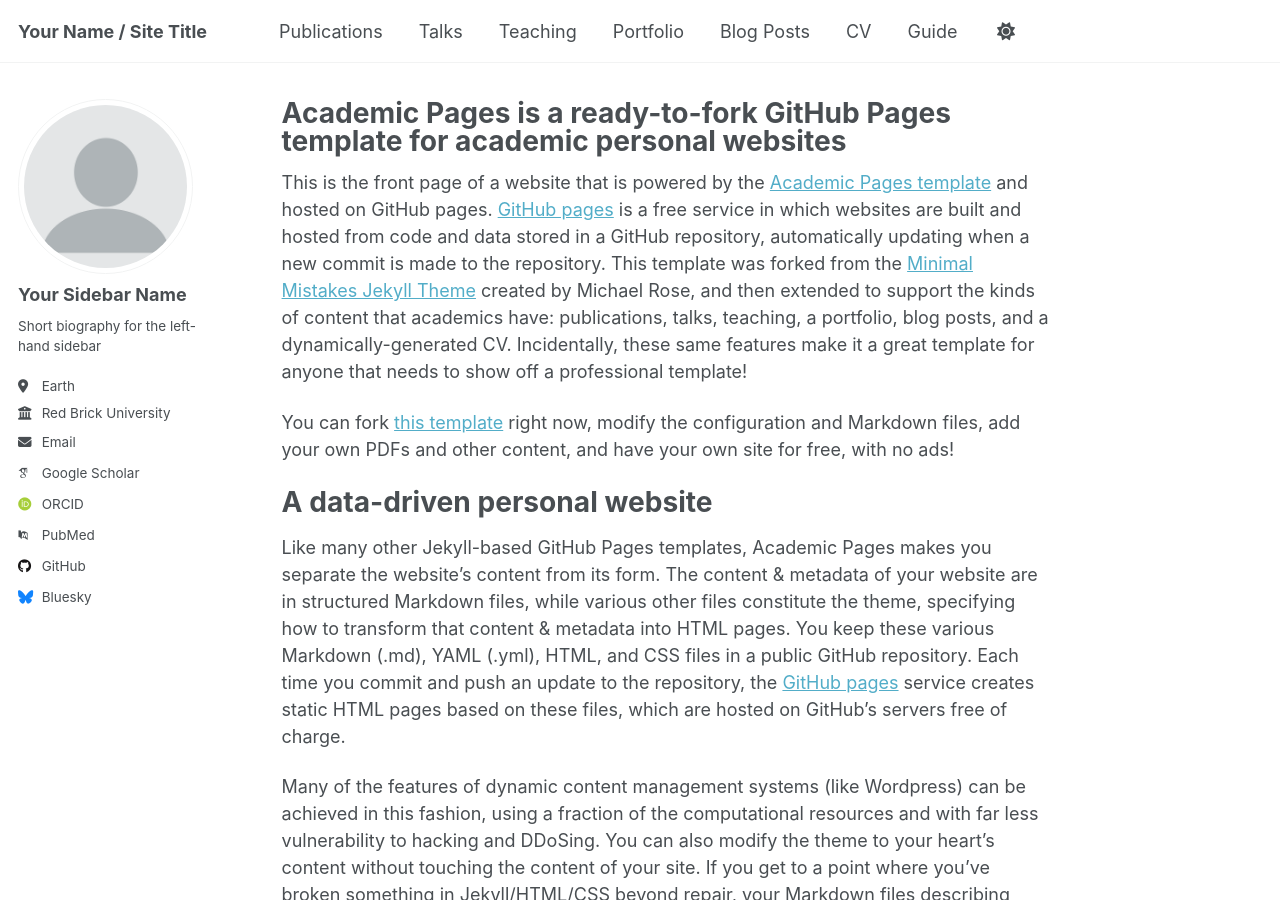
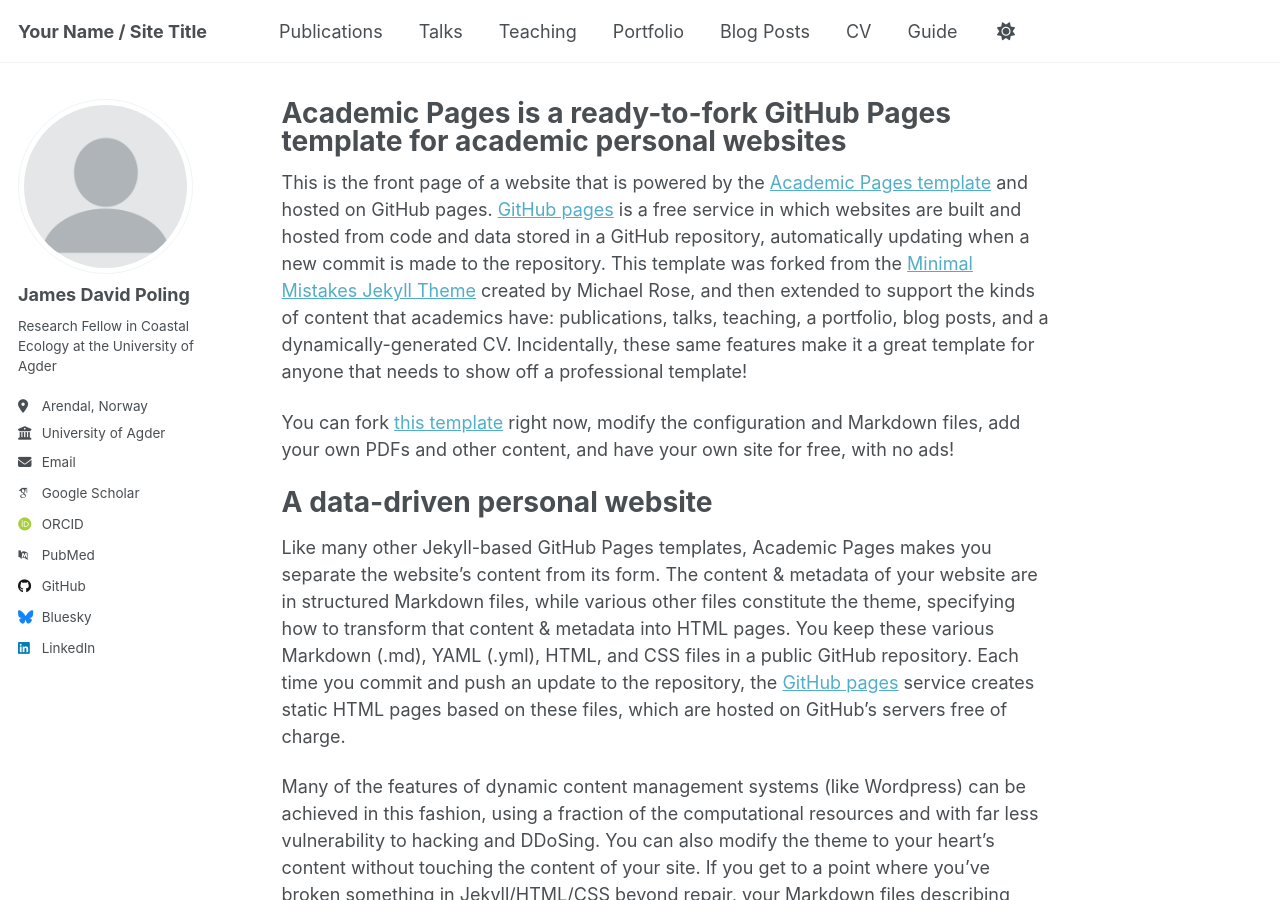
Before and after one commit to jdavidpoling/jdavidpoling.github.io, a Jekyll site: the page built from _pages/about.md, in a window 1280 px wide and 900 px high. Built offline with Jekyll 4.4.1, drawn with Linux system fonts in a browser that asks for light colours; some web fonts are replaced; a script that is not in the unit is left out.

Commit message:
content updated

```diff
--- a/Gemfile
+++ b/Gemfile
@@ -1,6 +1,9 @@
 source 'https://rubygems.org'
 
+gem 'tzinfo-data', platforms: [:mingw, :mswin, :x64_mingw, :jruby]
+
 group :jekyll_plugins do
+  # maybe want wdm here later
   gem 'jekyll'
   gem 'jekyll-feed'
   gem 'jekyll-sitemap'
@@ -11,3 +14,5 @@
 
 gem 'github-pages'
 gem 'connection_pool', '2.5.0'
+
+gem 'json', platforms: [:mingw, :mswin, :x64_mingw]
--- a/_config.yml
+++ b/_config.yml
@@ -23,11 +23,11 @@
 author:
   # Biographic information
   avatar           : "profile.png"
-  name             : "Your Sidebar Name"
+  name             : "James David Poling"
   pronouns         : # example: "she/her"
-  bio              : "Short biography for the left-hand sidebar"
-  location         : "Earth"
-  employer         : "Red Brick University"
+  bio              : "Research Fellow in Coastal Ecology at the University of Agder"
+  location         : "Arendal, Norway"
+  employer         : "University of Agder"
   uri              : # URL
   email            : "none@example.org"
 
@@ -62,7 +62,7 @@
   keybase          : # Username
   instagram        : # Username
   lastfm           : # Username
-  linkedin         : # Username
+  linkedin         : "j-david-poling"
   mastodon         : # URL
   medium           : # URL
   pinterest        : # Username
```
